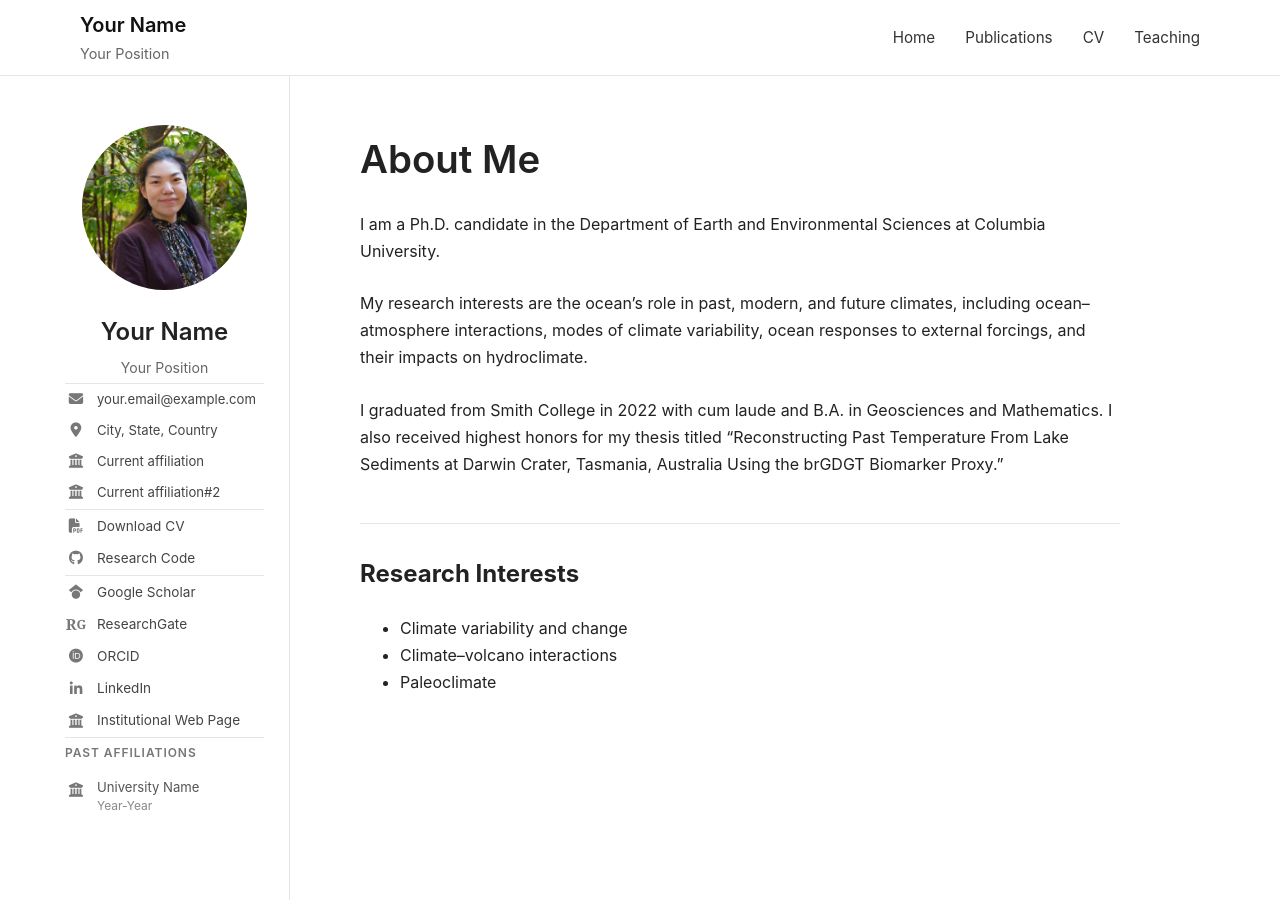
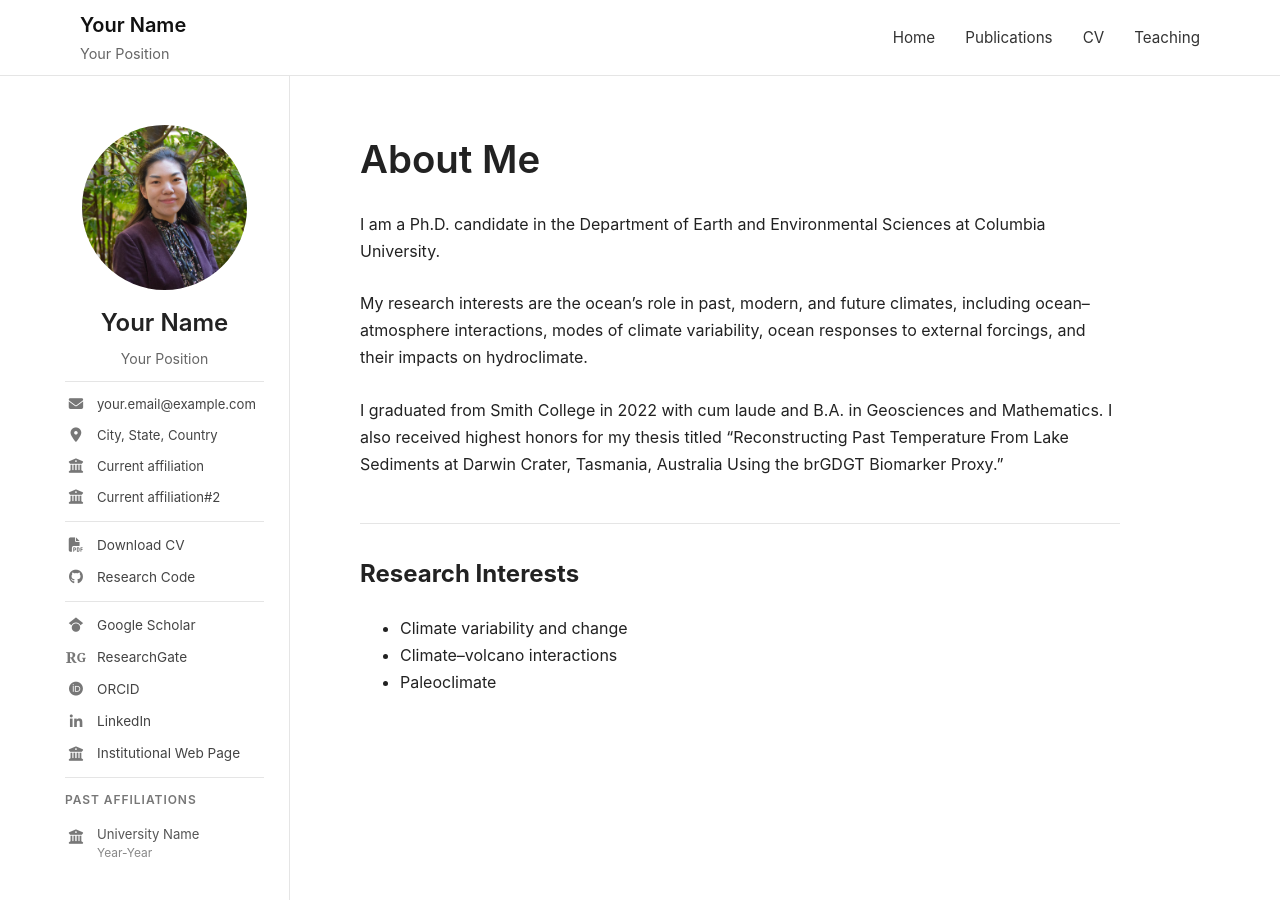
Before and after one commit to isugiura/isugiura.github.io, a Jekyll site: the page built from index.md, in a window 1280 px wide and 900 px high. Built offline with Jekyll 4.4.1, drawn with Linux system fonts in a browser that asks for light colours.

Commit message:
Update style.scss

```diff
--- a/assets/css/style.scss
+++ b/assets/css/style.scss
@@ -138,7 +138,7 @@ body {
 
   border-radius: 50%;
 
-  margin-bottom: 14px;
+  margin-bottom: 5px;
 }
 
 .sidebar h2 {
@@ -167,7 +167,7 @@ body {
 
   background: #e5e5e5;
 
-  margin: 5px 0;
+  margin: 12px 0;
 }
 
 
```
